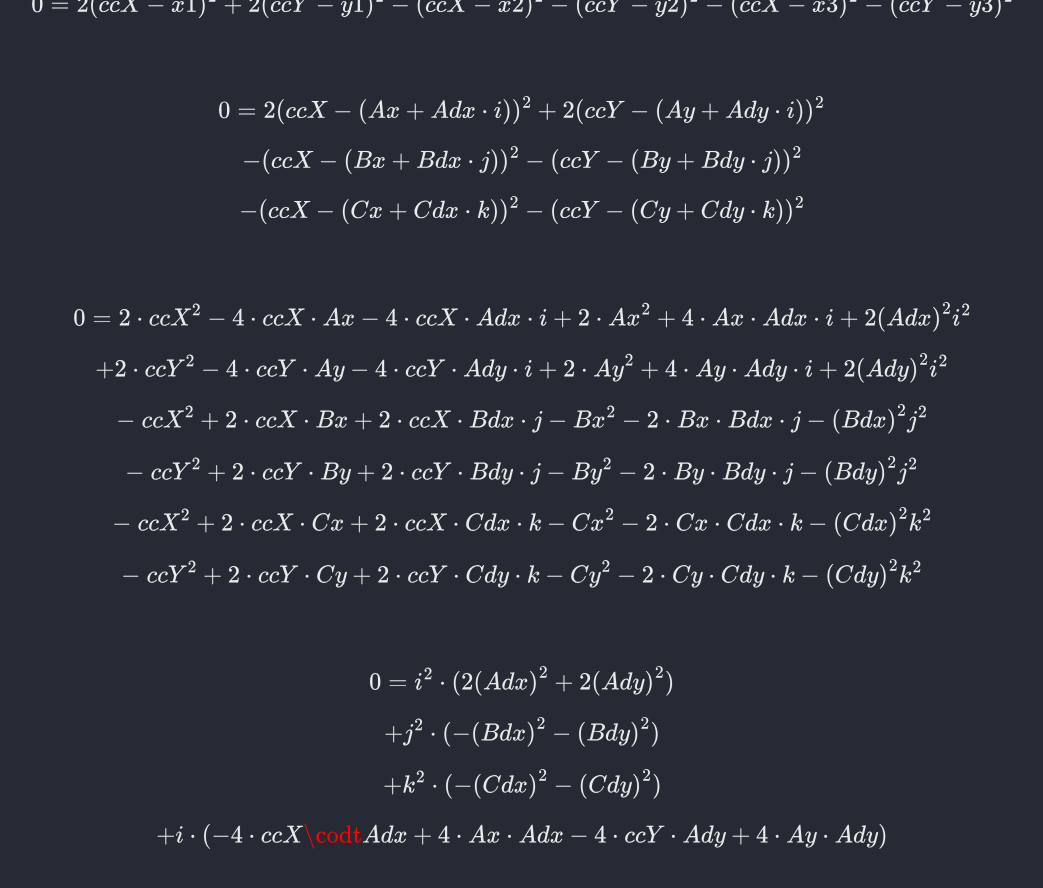
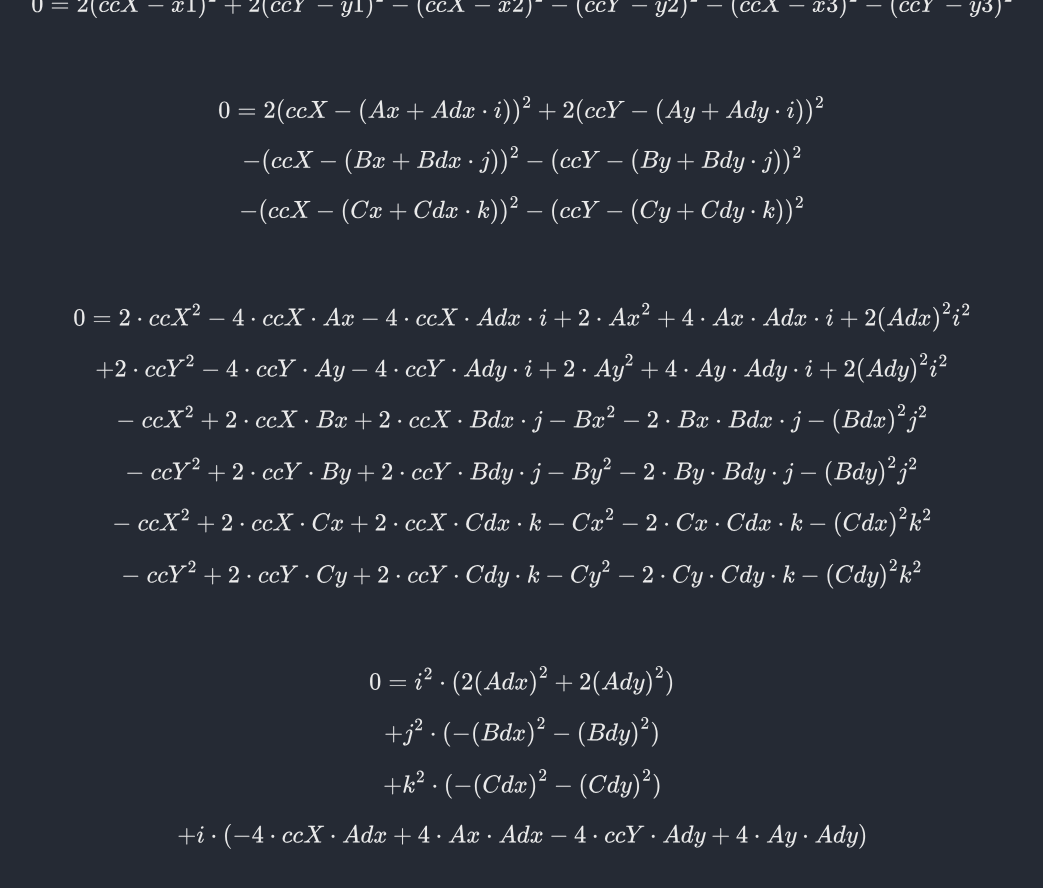
Before and after one commit to Connor-McCartney/Connor-McCartney.github.io, a Jekyll site: the page built from _pages/cryptography/other/Geometry-Hash-Balsn-CTF-2023.md, in a window 1280 px wide and 900 px high, scrolled down 4919 px. Shown: the top 888 px of the window, without its empty margins (118-1161 px from the left). Built offline with Jekyll 4.4.1, drawn with Linux system fonts in a browser that asks for light colours; cached includes are drawn as plain includes.

Commit message:
Update Geometry-Hash-Balsn-CTF-2023.md

```diff
--- a/_pages/cryptography/other/Geometry-Hash-Balsn-CTF-2023.md
+++ b/_pages/cryptography/other/Geometry-Hash-Balsn-CTF-2023.md
@@ -216,4 +216,4 @@ $$+ j^2 \cdot (-{(Bdx)}^2 - {(Bdy)}^2)$$
 
 $$+ k^2 \cdot (-{(Cdx)}^2 - {(Cdy)}^2)$$
 
-$$+ i \cdot (-4 \cdot ccX \codt Adx + 4 \cdot Ax \cdot Adx - 4 \cdot ccY \cdot Ady + 4 \cdot Ay \cdot Ady)$$
+$$+ i \cdot (-4 \cdot ccX \cdot Adx + 4 \cdot Ax \cdot Adx - 4 \cdot ccY \cdot Ady + 4 \cdot Ay \cdot Ady)$$
```
